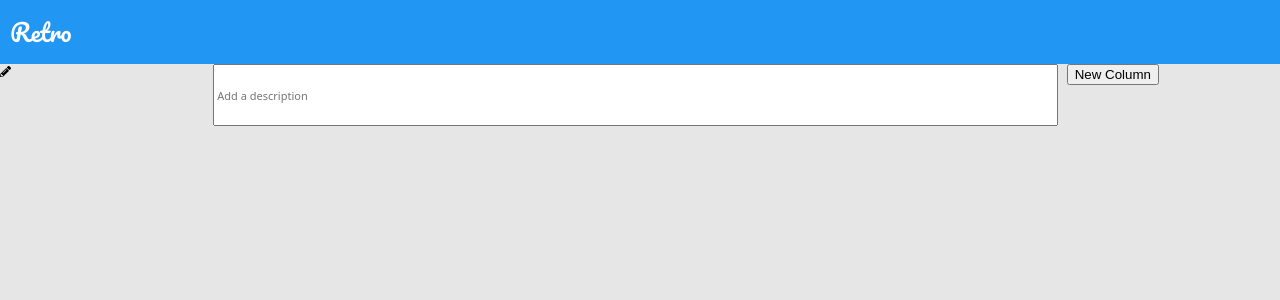
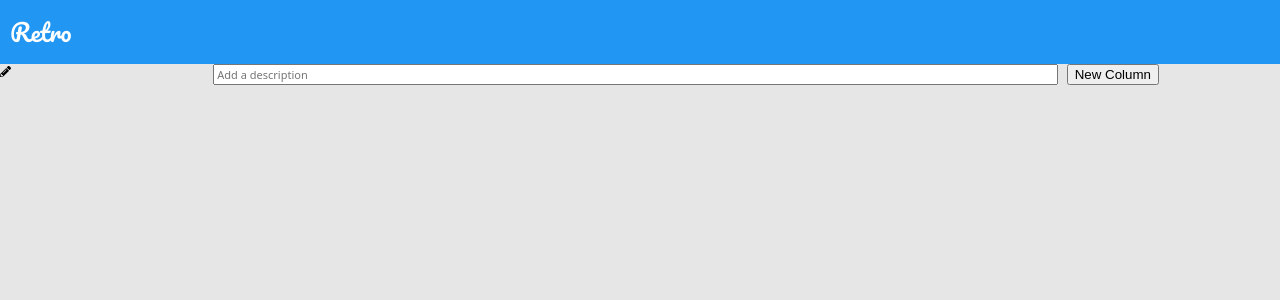
Before and after one commit to joekrump/retrospective-board, a React app: page / in a window 1280 px wide. Shown: the top 300 px of the page. Built offline with nearby package versions, Linux system fonts and the light colour scheme; no server answers.

Commit message:
Make the board control sections less tall

```diff
--- a/src/components/Main/Main.tsx
+++ b/src/components/Main/Main.tsx
@@ -123,8 +123,8 @@ export class Main extends React.Component<MainProps, MainState> {
           title={this.state.boardTitle}
           description={this.state.boardDescription}
           socket={this.props.socket}
-          boardId={this.props.boardId}>
-
+          boardId={this.props.boardId}
+        >
         </BoardControls>
         <div id="columns">
           {this.renderColumns()}
--- a/src/components/Main/main.css
+++ b/src/components/Main/main.css
@@ -2,7 +2,7 @@ main {
   display: grid;
   grid-template-columns: repeat(12, 1fr);
   height: 88%;
-  grid-template-rows: 8% 1fr;
+  grid-template-rows: 2% 1fr;
 }
 
 #board-title {
@@ -17,7 +17,6 @@ main {
 
 #board-description input {
   width: 98%;
-  height: 100%;
 }
 
 #board-controls {
```
